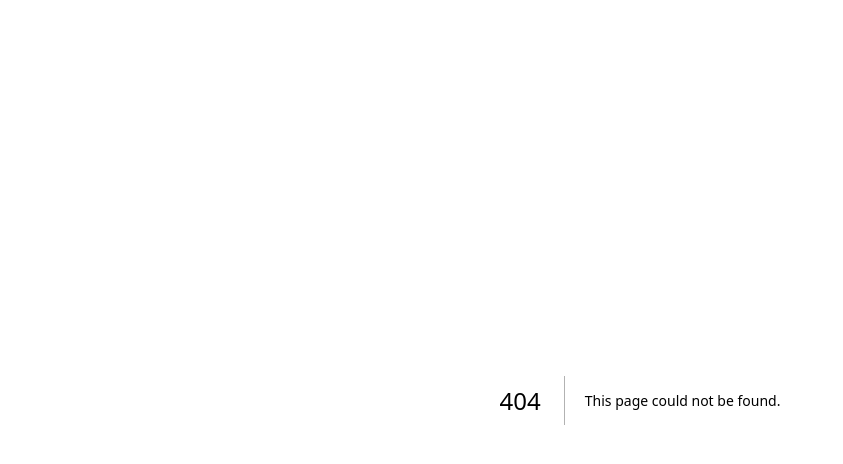
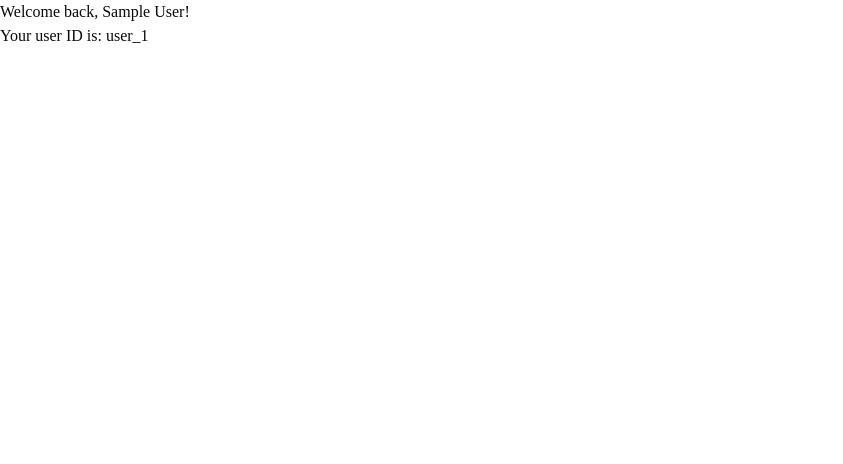
Before and after one commit to hs56704-alt/snippet-hub, a Next.js app: page /feed in a window 1280 px wide. Before the commit this address had no page. Shown: the top 464 px of the page, without its empty margins (0-843 px from the left). Built offline with nearby package versions, Linux system fonts and the light colour scheme; no server answers; sample sign-in values are in the browser's storage.

Commit message:
feedpage

```diff
--- /dev/null
+++ b/app/(dashboard)/feed/page.tsx
@@ -0,0 +1,14 @@
+import { requireAuth } from "@/lib/auth-helpers";
+
+export default async function FeedPage() {
+
+  const session = await requireAuth();
+
+  return (
+    <div>
+      <h1>Welcome back, {session.user.name}!</h1>
+      <p>Your user ID is: {session.user.id}</p>
+      {/* Render feed content here */}
+    </div>
+  );
+}
--- /dev/null
+++ b/components/shared/navbar.tsx
@@ -0,0 +1 @@
+"use client";
```
